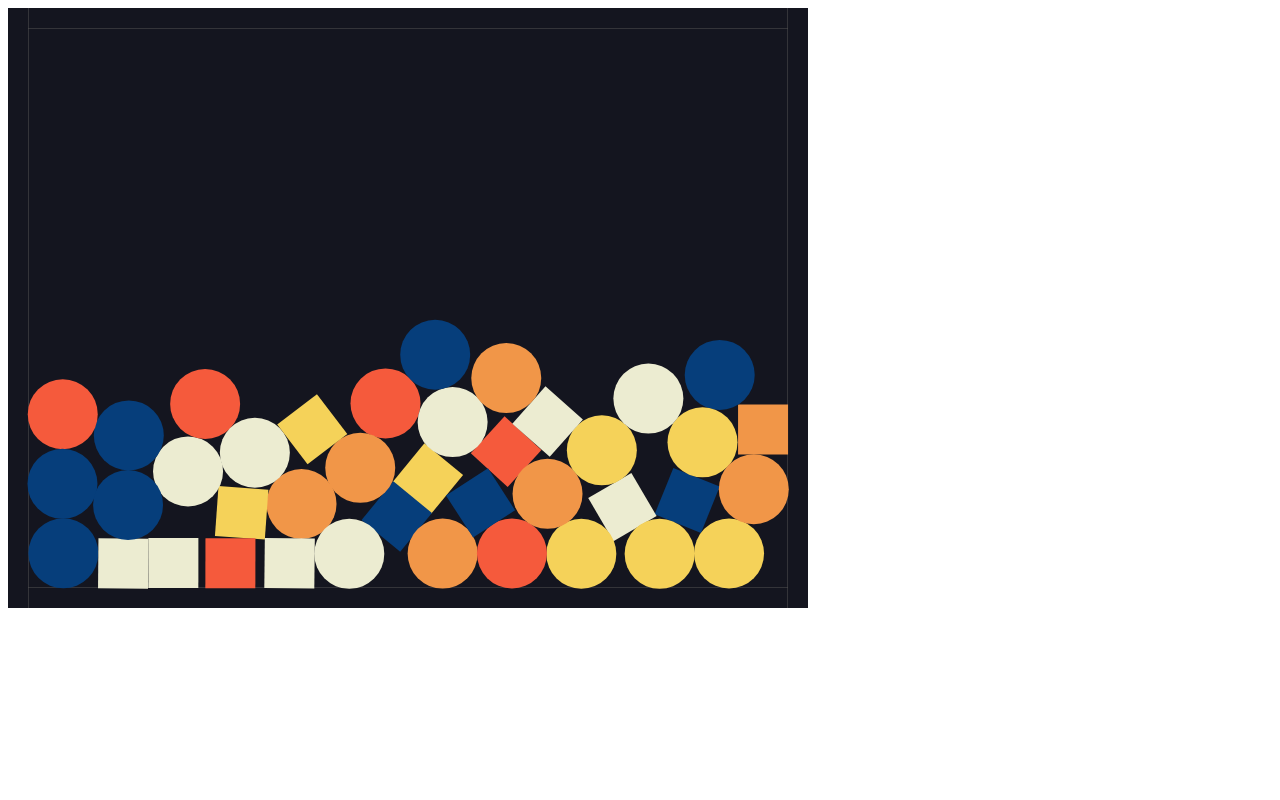
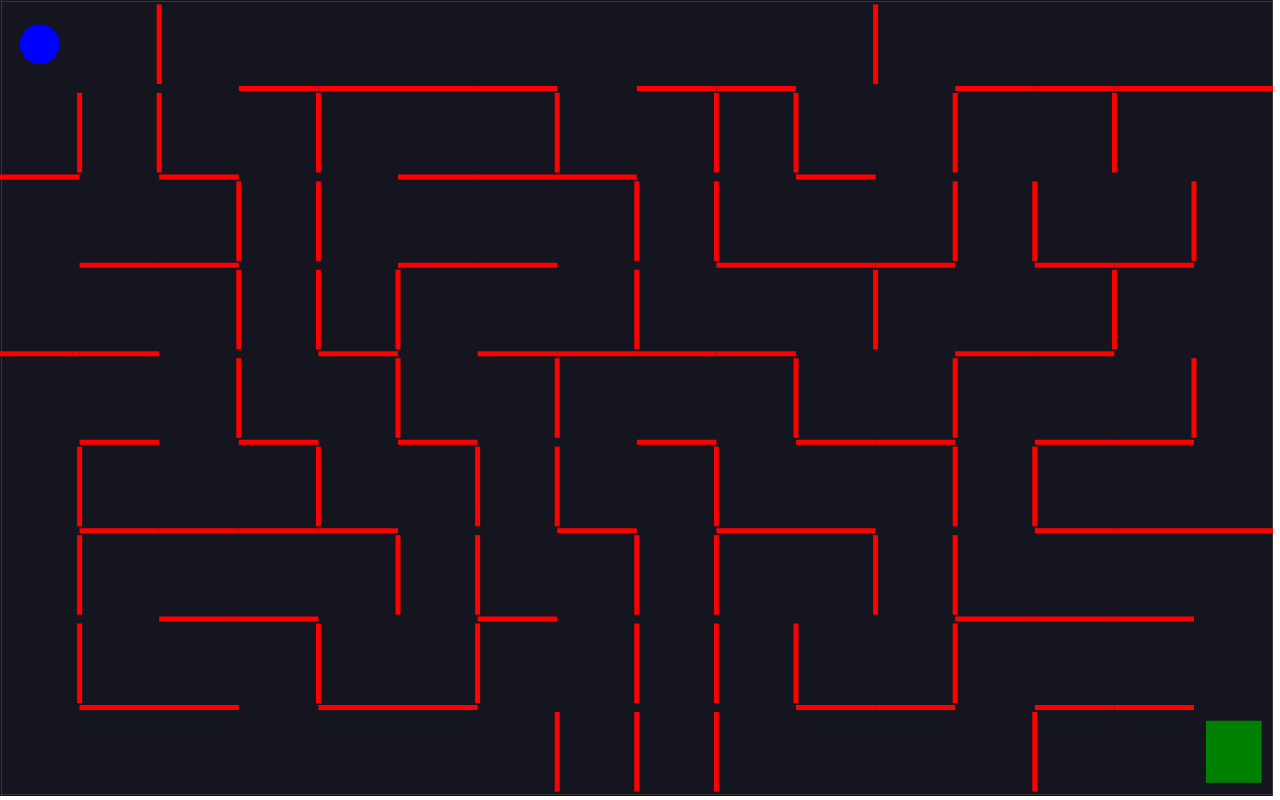
Before and after one commit to Nage3000/Simple-JS-Matter-Example, a plain HTML site: page index.html in a window 1280 px wide. Drawn offline with nearby package versions, Linux system fonts and the light colour scheme.

Commit message:
Final Update

```diff
--- a/index.html
+++ b/index.html
@@ -2,8 +2,35 @@
 <html>
   <head>
     <script src="https://cdnjs.cloudflare.com/ajax/libs/matter-js/0.14.2/matter.min.js"></script>
+    <style>
+      body {
+        margin: 0;
+      }
+
+      .hidden {
+        display: none !important;
+      }
+
+      h1 {
+        color: white;
+        font-size: 36px;
+      }
+
+      .winner {
+        display: flex;
+        justify-content: center;
+        align-items: center;
+        position: absolute;
+        z-index: 1;
+        height: 100vh;
+        width: 100vw;
+      }
+    </style>
   </head>
   <body>
+    <div class="winner hidden">
+      <h1>You Win!</h1>
+    </div>
     <script src="index.js"></script>
   </body>
 </html>
--- a/index.js
+++ b/index.js
@@ -1,48 +1,230 @@
-const { Engine, Render, Runner, World, Bodies, MouseConstraint, Mouse } = Matter;
+const { Engine, Render, Runner, World, Bodies, Body, Events } = Matter;
 
-const width = 800;
-const height = 600;
+const cellsHorizontal = 16;
+const cellsVertical = 9;
+const width = window.innerWidth - (window.innerWidth * .005);
+const height = window.innerHeight - (window.innerHeight * .005);
+
+const unitLengthX = width / cellsHorizontal;
+const unitLengthY = height / cellsVertical;
 
 const engine = Engine.create();
+engine.world.gravity.y = 0;
 const { world } = engine;
 const render = Render.create({
   element: document.body,
   engine: engine,
   options: {
     wireframes: false,
-    width: width,
-    height: height
+    width,
+    height
   }
 });
 Render.run(render);
 Runner.run(Runner.create(), engine);
 
-World.add(
-  world,
-  MouseConstraint.create(engine, {
-    mouse: Mouse.create(render.canvas)
-  })
-);
-
 // Walls
 const walls = [
-  Bodies.rectangle(400, 0, 800, 40, { isStatic: true }),
-  Bodies.rectangle(400, 600, 800, 40, { isStatic: true }),
-  Bodies.rectangle(0, 300, 40, 800, { isStatic: true }),
-  Bodies.rectangle(800, 300, 40, 800, { isStatic: true })
+  Bodies.rectangle(width / 2, 0, width, 2, { isStatic: true }),
+  Bodies.rectangle(width / 2, height, width, 2, { isStatic: true }),
+  Bodies.rectangle(0, height / 2, 2, height, { isStatic: true }),
+  Bodies.rectangle(width, height / 2, 2, height, { isStatic: true })
 ];
 World.add(world, walls);
 
-// Random shapes
-for (let i = 0; i < 40; i++) {
-  if (Math.random() > 0.5) {
-    World.add(
-      world,
-      Bodies.rectangle(Math.random() * width, Math.random() * height, 50, 50));
-  } else {
-    World.add(
-      world,
-      Bodies.circle(Math.random() * width, Math.random() * height, 35)
+// Maze generation
+const shuffle = (arr) => {
+  let counter = arr.length;
+  while (counter > 0) {
+    const index = Math.floor(Math.random() * counter);
+
+    counter--;
+
+    const temp = arr[counter];
+    arr[counter] = arr[index];
+    arr[index] = temp;
+  }
+
+  return arr;
+}
+
+const grid = Array(cellsVertical)
+  .fill(null)
+  .map(() => Array(cellsHorizontal).fill(false));
+
+const verticals = Array(cellsVertical)
+  .fill(null)
+  .map(() => Array(cellsHorizontal - 1).fill(false));
+
+const horizontals = Array(cellsVertical - 1)
+  .fill(null)
+  .map(() => Array(cellsHorizontal).fill(false));
+
+const startRow = Math.floor(Math.random() * cellsVertical);
+const startColumn = Math.floor(Math.random() * cellsHorizontal);
+
+const stepThroughCell = (row, column) => {
+  // If I have visited the cell at [row, column], then return
+  if (grid[row][column]) {
+    return;
+  }
+
+  // Mark this cell as being visited
+  grid[row][column] = true;
+
+  // Assemble randomly-ordered list of neighbors
+  const neighbors = shuffle([
+    [row - 1, column, 'up'],
+    [row, column + 1, 'right'],
+    [row + 1, column, 'down'],
+    [row, column - 1, 'left']
+  ]);
+
+  // For each neighbor...
+  for (let neighbor of neighbors) {
+    const [nextRow, nextColumn, direction] = neighbor;
+
+  // See if that neighbor is out of bounds
+    if (nextRow < 0 || nextRow >= cellsVertical || nextColumn < 0 || nextColumn >= cellsHorizontal){
+      continue;
+    }
+
+  // If we have visited that neighbor, continue to next neighbor
+    if (grid[nextRow][nextColumn]) {
+      continue;
+    }
+
+  // Remove a wall from either horizontals or verticals array
+    if (direction === 'left') {
+      verticals[row][column - 1] = true;
+    } else if (direction === 'right') {
+      verticals[row][column] = true;
+    } else if (direction === 'up') {
+      horizontals[row - 1][column] = true;
+    } else if (direction === 'down') {
+      horizontals[row][column] = true;
+    }
+
+    stepThroughCell(nextRow, nextColumn);
+  }
+
+  // Visit that next cell
+};
+
+stepThroughCell(startRow, startColumn);
+
+// Create Horizontal Walls
+horizontals.forEach((row, rowIndex) =>{
+  row.forEach((open, columnIndex) => {
+    if (open) {
+      return;
+    }
+
+    const wall = Bodies.rectangle(
+      columnIndex * unitLengthX + unitLengthX / 2,
+      rowIndex * unitLengthY + unitLengthY,
+      unitLengthX,
+      5,
+      {
+        label: 'wall',
+        isStatic: true,
+        render: {
+          fillStyle: 'red'
+        }
+      }
     );
+    World.add(world, wall);
+  });
+});
+
+// Create Vertical Walls
+verticals.forEach((row, rowIndex) =>{
+  row.forEach((open, columnIndex) => {
+    if (open) {
+      return;
+    }
+
+    const wall = Bodies.rectangle(
+      columnIndex * unitLengthX + unitLengthX,
+      rowIndex * unitLengthY + unitLengthY / 2,
+      5,
+      unitLengthX,
+      {
+        label: 'wall',
+        isStatic: true,
+        render: {
+          fillStyle: 'red'
+        }
+      }
+    );
+    World.add(world, wall);
+  });
+});
+
+// Goal
+const goal = Bodies.rectangle(
+  width - unitLengthX / 2,
+  height - unitLengthY / 2,
+  unitLengthX * .7,
+  unitLengthY * .7,
+  {
+    label: 'goal',
+    isStatic: true,
+    render: {
+      fillStyle: 'green'
+    }
   }
-}
+);
+World.add(world,goal);
+
+// Ball creation
+const ballRadius = Math.min(unitLengthX, unitLengthY) / 4;
+const ball = Bodies.circle(
+  unitLengthX / 2,
+  unitLengthY / 2,
+  ballRadius,
+  {
+    label: 'ball',
+    render: {
+      fillStyle: 'blue'
+    }
+  }
+);
+World.add(world, ball);
+
+// Ball movement
+document.addEventListener('keydown', event => {
+  const { x, y } = ball.velocity;
+  if (event.key === 'w') {
+    Body.setVelocity(ball, { x, y: y - 5});
+  }
+  if (event.key === 'd') {
+    Body.setVelocity(ball, { x: x + 5, y});
+  }
+  if (event.key === 's') {
+    Body.setVelocity(ball, { x, y: y + 5});
+  }
+  if (event.key === 'a') {
+    Body.setVelocity(ball, { x: x - 5, y});
+  }
+});
+
+// Win condition
+Events.on(engine, 'collisionStart', event => {
+  event.pairs.forEach((collision) => {
+    const labels = ['ball', 'goal'];
+
+    if (
+      labels.includes(collision.bodyA.label) &&
+      labels.includes(collision.bodyB.label)
+    ) {
+      document.querySelector('.winner').classList.remove('hidden');
+      world.gravity.y = .6;
+      world.bodies.forEach(body => {
+        if (body.label === 'wall') {
+          Body.setStatic(body, false);
+        }
+      });
+    }
+  });
+});
```
